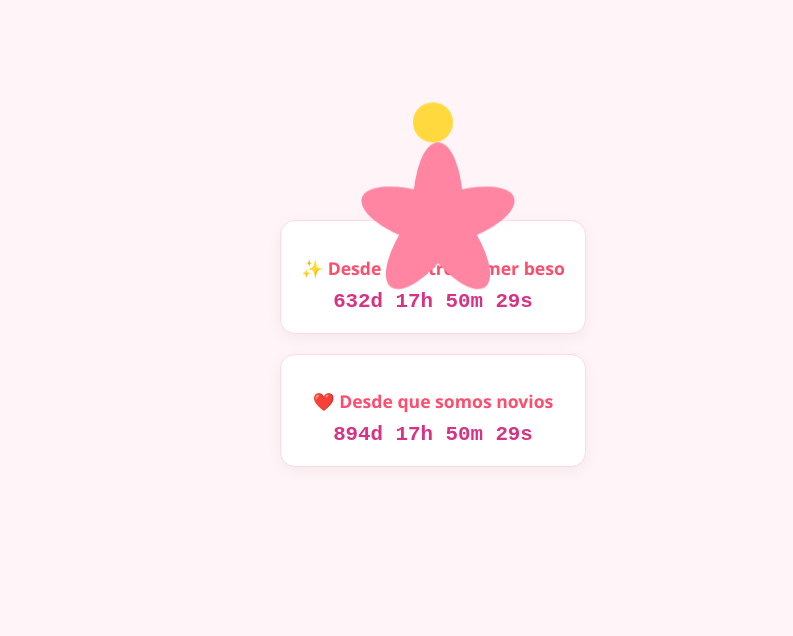
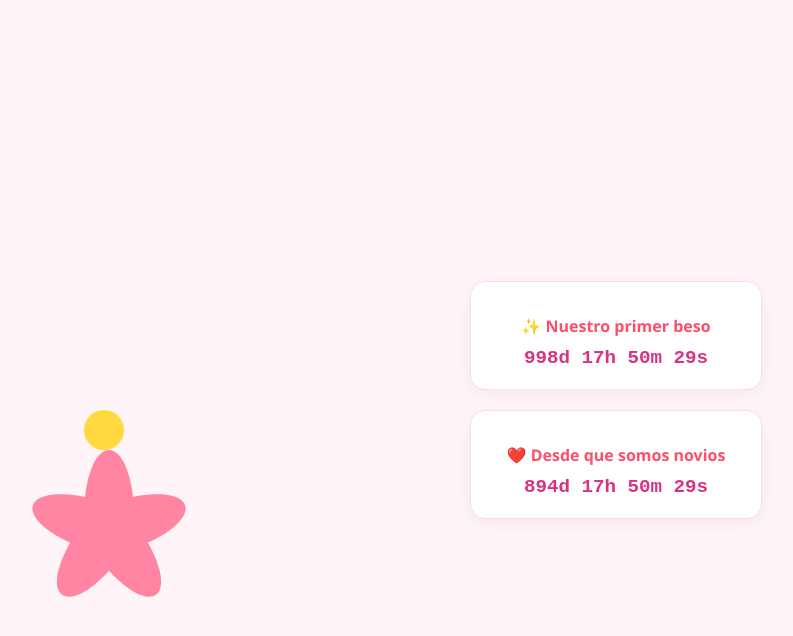
Before and after one commit to costa1311-sketch/Our-history, a plain HTML site: page index.html in a window 1280 px wide. Shown: the whole page, without its empty margins (207-1000 px from the left). Drawn offline with Linux system fonts and the light colour scheme.

Commit message:
Update index.html

```diff
--- a/index.html
+++ b/index.html
@@ -4,26 +4,71 @@
     <meta charset="UTF-8">
     <title>Para mi persona favorita</title>
     <style>
-        body { background: #fff5f8; font-family: 'Segoe UI', sans-serif; display: flex; flex-direction: column; align-items: center; min-height: 100vh; margin: 0; color: #d63384; }
+        body {
+            background: #fff5f8;
+            font-family: 'Segoe UI', sans-serif;
+            display: flex;
+            justify-content: center;
+            align-items: center;
+            min-height: 100vh;
+            margin: 0;
+            overflow: hidden;
+            color: #d63384;
+        }
 
-        /* --- LA FLOR (Simplificada en CSS) --- */
-        .flower { position: relative; margin: 50px 0; animation: float 3s ease-in-out infinite; }
+        /* Contenedor principal para organizar izquierda/derecha */
+        .container {
+            display: flex;
+            width: 80%;
+            justify-content: space-around;
+            align-items: center;
+        }
+
+        /* --- LA FLOR CON ANIMACIÓN DE ENTRADA --- */
+        .flower {
+            position: relative;
+            animation:
+                intro-flower 2s ease-in-out forwards, /* Se mueve al lado */
+                float 3s ease-in-out infinite 2s;    /* Flota después de moverse */
+        }
+
         .petal { width: 50px; height: 80px; background: #ff85a2; position: absolute; border-radius: 50% 50% 50% 50% / 80% 80% 20% 20%; transform-origin: bottom center; }
         .center { width: 40px; height: 40px; background: #ffd93d; border-radius: 50%; position: relative; z-index: 10; margin-top: 60px; }
-        /* Posicionando pétalos */
         .p1 { transform: rotate(0deg); } .p2 { transform: rotate(72deg); } .p3 { transform: rotate(144deg); }
         .p4 { transform: rotate(216deg); } .p5 { transform: rotate(288deg); }
-        @keyframes float { 0%, 100% { transform: translateY(0); } 50% { transform: translateY(-10px); } }
 
-        /* --- LOS CRONÓMETROS --- */
-        .counters { text-align: center; max-width: 90%; }
-        .timer-box { background: white; padding: 20px; border-radius: 15px; margin: 20px; box-shadow: 0 4px 15px rgba(0,0,0,0.05); border: 1px solid #ffdae0; }
-        .timer-box h2 { font-size: 1.1rem; margin-bottom: 10px; color: #ff4d6d; }
-        .time-display { font-family: monospace; font-size: 1.3rem; font-weight: bold; }
+        /* --- LOS CONTADORES CON APARICIÓN TARDÍA --- */
+        .counters {
+            text-align: center;
+            opacity: 0;
+            animation: fadeIn 1.5s ease-in-out forwards 2.5s; /* Aparece después de la flor */
+        }
+
+        .timer-box { background: white; padding: 20px; border-radius: 15px; margin: 20px; box-shadow: 0 4px 15px rgba(0,0,0,0.05); border: 1px solid #ffdae0; min-width: 250px; }
+        .timer-box h2 { font-size: 1rem; margin-bottom: 10px; color: #ff4d6d; }
+        .time-display { font-family: monospace; font-size: 1.2rem; font-weight: bold; }
+
+        /* --- ANIMACIONES --- */
+        @keyframes intro-flower {
+            0% { transform: translateX(50vw); } /* Empieza centrada (aprox) */
+            100% { transform: translateX(0); }  /* Se queda a la izquierda */
+        }
+
+        @keyframes float {
+            0%, 100% { transform: translateY(0); }
+            50% { transform: translateY(-15px); }
+        }
+
+        @keyframes fadeIn {
+            from { opacity: 0; transform: translateX(20px); }
+            to { opacity: 1; transform: translateX(0); }
+        }
     </style>
 </head>
 <body>
 
+    <div class="container">
+        <!-- Izquierda -->
         <div class="flower">
             <div class="center"></div>
             <div class="petal p1"></div><div class="petal p2"></div>
@@ -31,26 +76,26 @@
             <div class="petal p5"></div>
         </div>
 
+        <!-- Derecha -->
         <div class="counters">
             <div class="timer-box">
-            <h2>✨ Desde nuestro primer beso</h2>
-            <div id="timer-beso" class="time-display">Calculando...</div>
+                <h2>✨ Nuestro primer beso</h2>
+                <div id="timer-beso" class="time-display">00d 00h 00m 00s</div>
             </div>
             <div class="timer-box">
                 <h2>❤️ Desde que somos novios</h2>
-            <div id="timer-novios" class="time-display">Calculando...</div>
+                <div id="timer-novios" class="time-display">00d 00h 00m 00s</div>
+            </div>
         </div>
     </div>
 
     <script>
-        // CONFIGURA TUS FECHAS AQUÍ (Año, Mes-1, Día, Hora, Minutos)
-        // Nota: El mes empieza en 0 (Enero es 0, Febrero es 1, etc.)
-        const fechaBeso = new Date(2024, 5, 28, 0, 0, 0); // Ejemplo: 15 de Junio, 10:30 PM
-        const fechaNovios = new Date(2023, 9, 10, 0, 0, 0); // Ejemplo: 20 de Agosto, 6:00 PM
+        // RECUERDA AJUSTAR TUS FECHAS AQUÍ (Año, Mes-1, Día, Hora, Minutos)
+        const fechaBeso = new Date(2023, 5, 28, 0, 0, 0);
+        const fechaNovios = new Date(2023, 9, 10, 0, 0, 0);
 
         function updateTimers() {
             const now = new Date();
-
             function calculate(start) {
                 const diff = now - start;
                 const d = Math.floor(diff / (1000 * 60 * 60 * 24));
@@ -59,11 +104,9 @@
                 const s = Math.floor((diff % (1000 * 60)) / 1000);
                 return `${d}d ${h}h ${m}m ${s}s`;
             }
-
             document.getElementById('timer-beso').innerText = calculate(fechaBeso);
             document.getElementById('timer-novios').innerText = calculate(fechaNovios);
         }
-
         setInterval(updateTimers, 1000);
         updateTimers();
     </script>
```
Lines whose indentation alone changed are shown as unchanged.
